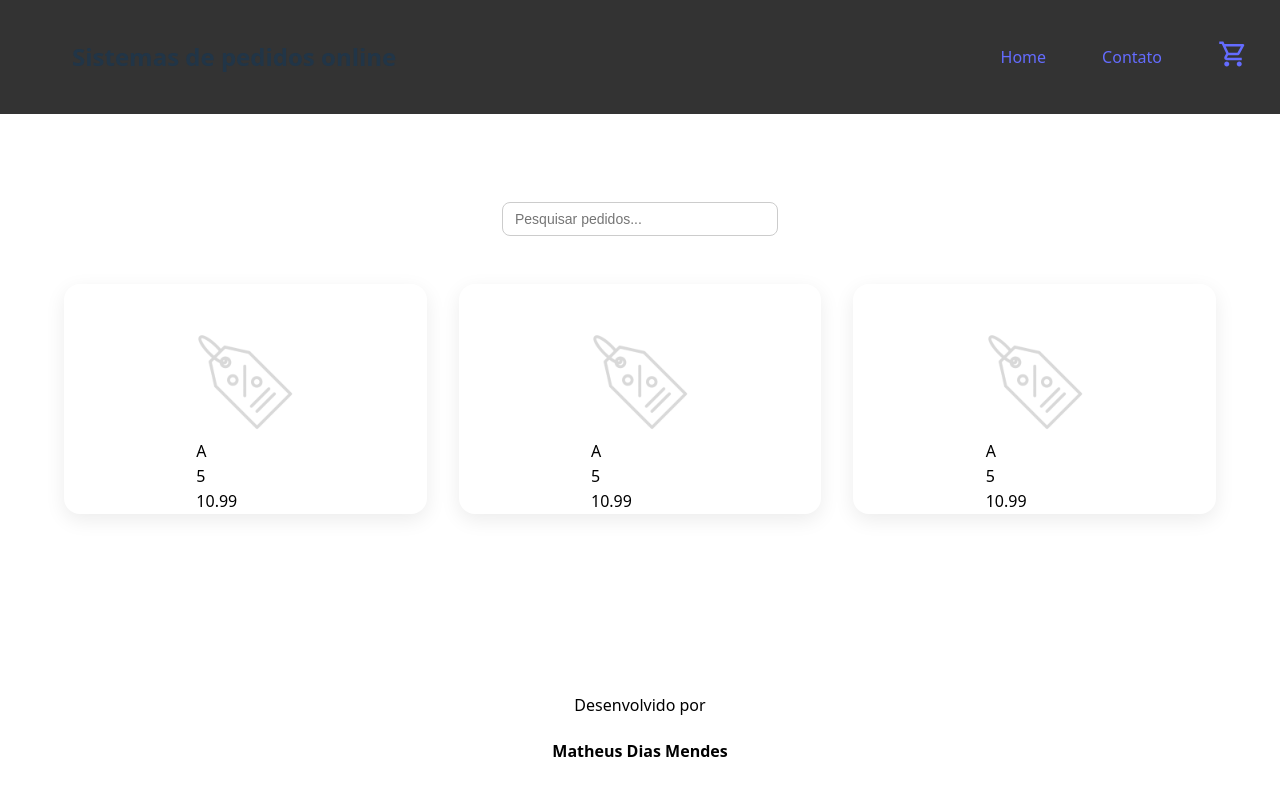
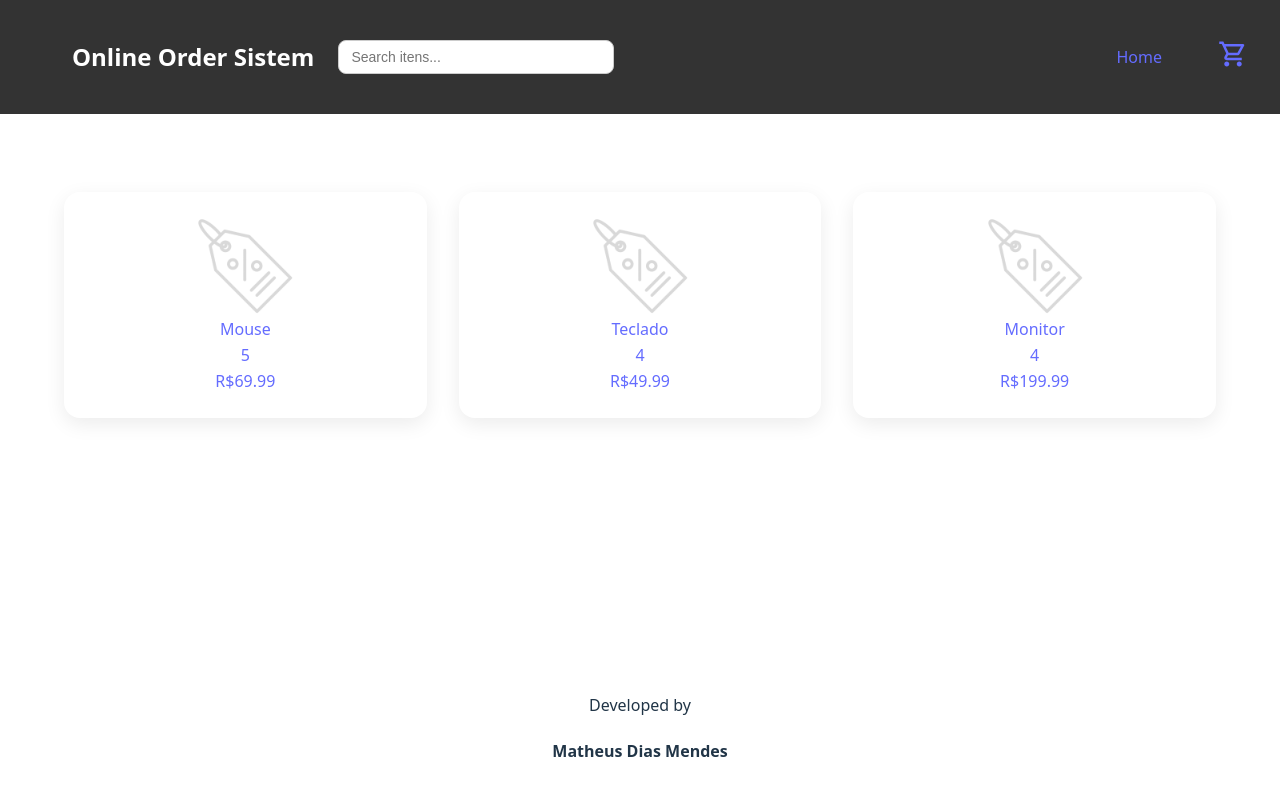
Before and after one commit to mthsz-dm/sistema-de-pedidos-online, a React (Vite) app in the folder frontend/: page / in a window 1280 px wide. Shown: the top 796 px of the page. Built offline with nearby package versions, Linux system fonts and the light colour scheme.

Commit message:
Estruturando pagina de produtos

```diff
--- a/frontend/index.html
+++ b/frontend/index.html
@@ -4,7 +4,7 @@
     <meta charset="UTF-8" />
     <link rel="icon" type="image/svg+xml" href="/desconto.png" />
     <meta name="viewport" content="width=device-width, initial-scale=1.0" />
-    <title>SPO</title>
+    <title>OOS</title>
   </head>
   <body>
     <div id="root"></div>
--- a/frontend/src/App.jsx
+++ b/frontend/src/App.jsx
@@ -13,7 +13,7 @@ function App() {
       <div className="content-wrap">
         <Routes>
           <Route path="/" element={<Home />} />
-          <Route path="/product" element={<Product />} />
+          <Route path="/product/:id" element={<Product />} />
         </Routes>
       </div>
       <Footer />
--- a/frontend/src/assets/css/App.css
+++ b/frontend/src/assets/css/App.css
@@ -7,6 +7,7 @@
 
 .section {
   padding: 3rem 2rem;
+  padding-top: 160px;
 }
 
 .card {
@@ -39,17 +40,5 @@
 }
 
 .card-body p {
-  color: black;
   margin:1px;
 }
-.espaco {
-  padding-top: 170px;
-}
-input {
-  padding: 8px 12px;
-  border: 1px solid #ccc;
-  border-radius: 8px;
-  background-color: white;
-  width: 250px;
-  font-size: 14px;
-}
--- a/frontend/src/assets/css/Footer.css
+++ b/frontend/src/assets/css/Footer.css
@@ -7,8 +7,6 @@
   transform: translateX(-50%);
   padding: 1rem;
   border-radius: 1rem;
-  margin-top: 2rem;
-  color: black;
 }
 
 .footer h5 {
--- a/frontend/src/assets/css/Navbar.css
+++ b/frontend/src/assets/css/Navbar.css
@@ -6,6 +6,7 @@
   top: 0;
   right: 0;
   z-index: 100;
+  color:white
 }
 
 .navbar .container {
@@ -36,3 +37,12 @@
   margin-left: 0;
   margin-right: auto;
 }
+
+input {
+  padding: 8px 12px;
+  border: 1px solid #ccc;
+  border-radius: 8px;
+  background-color: white;
+  width: 250px;
+  font-size: 14px;
+}
--- /dev/null
+++ b/frontend/src/assets/css/Product.css
@@ -0,0 +1,4 @@
+button{
+    margin-bottom: 100px;
+    width: 150px;
+}
--- a/frontend/src/assets/css/index.css
+++ b/frontend/src/assets/css/index.css
@@ -4,7 +4,7 @@
   font-weight: 400;
 
   color-scheme: light dark;
-  color: rgba(255, 255, 255, 0.87);
+  color: rgba(0, 0, 0, 0.87);
   background-color: white;
 
   font-synthesis: none;
--- a/frontend/src/components/Footer.jsx
+++ b/frontend/src/components/Footer.jsx
@@ -3,7 +3,7 @@ import '../assets/css/Footer.css'
 export default function Footer(){
     return(
         <footer className="footer">
-            <p>Desenvolvido por</p>
+            <p>Developed by</p>
             <h4>Matheus Dias Mendes</h4>
         </footer>
     )
--- a/frontend/src/components/Navbar.jsx
+++ b/frontend/src/components/Navbar.jsx
@@ -6,14 +6,14 @@ export default function Navbar(){
         <nav className="navbar">
             <div className='container'>
                 <ul className = 'navbar-nav left'>
-                    <h2>Sistemas de pedidos online</h2>
+                    <h2>Online Order Sistem</h2>
+                    <div className="espaco">
+                        <input type="text" placeholder="Search itens..." />
+                    </div>
                 </ul>
                 <ul className = 'navbar-nav right'>
                     <li className = 'nav-link'>
-                        <a href="">Home</a>
-                    </li>
-                    <li className = 'nav-link'>
-                        <a href="">Contato</a>
+                        <a href="/">Home</a>
                     </li>
                     <li className = 'nav-link'>
                         <a href=""><MdOutlineShoppingCart
--- a/frontend/src/pages/Home.jsx
+++ b/frontend/src/pages/Home.jsx
@@ -1,11 +1,12 @@
 import { useState } from "react";
+import { Link } from "react-router-dom";
 import Img from "../assets/img/desconto.png";
 import "../assets/css/App.css";
 
 const produtos = [
-  { id: 1, nome: "A", valor: 10.99, estrelas: 5 },
-  { id: 2, nome: "A", valor: 10.99, estrelas: 5 },
-  { id: 3, nome: "A", valor: 10.99, estrelas: 5 },
+  { id: 1, name: "Mouse", price: "R$" + 69.99, stars: 5 },
+  { id: 2, name: "Teclado", price: "R$" + 49.99, stars: 4 },
+  { id: 3, name: "Monitor", price: "R$" + 199.99, stars: 4 },
 ].map((s) => ({
   ...s,
 }));
@@ -14,26 +15,24 @@ function Home() {
   return (
     <>
       <div>
-        <div className="espaco">
-          <input type="text" placeholder="Pesquisar pedidos..." />
-        </div>
+        <a href="/product">
           <section className="section">
             <div className="itens-grid">
               {produtos.map((s) => (
+                <Link key={s.id} to={`/product/${s.id}`}>
                 <div className="card">
                   <div className="card-body">
-                  <a href="">
-                    <img src={Img} alt="produto1" width="100px" />
-                    <p>{s.nome}</p>
-                    <p>{s.estrelas}</p>
-                    <p>{s.valor}</p>
-                  </a>
-
+                    <img src={Img} alt="produto" width="100px" />
+                    <p>{s.name}</p>
+                    <p>{s.stars}</p>
+                    <p>{s.price}</p>
                   </div>
                 </div>
+                </Link>
               ))}
             </div>
           </section>
+        </a>
       </div>
     </>
   );
--- a/frontend/src/pages/Product.jsx
+++ b/frontend/src/pages/Product.jsx
@@ -1,14 +1,31 @@
 import { useState } from "react";
-import Navbar from "../components/Navbar.jsx";
-import Footer from "../components/Footer.jsx";
+import Img from "../assets/img/desconto.png";
+import { useParams } from "react-router-dom";
+import '../assets/css/Product.css'
 
-function Product(){
-    return(
-        <>
-         <div>
+const products = [
+  { id: 1, name: "Mouse", price: "R$" + 69.99, stars: 5, description: "" },
+  { id: 2, name: "Teclado", price: "R$" + 49.99, stars: 4, description: "" },
+  { id: 3, name: "Monitor", price: "R$" + 199.99, stars: 4, description: "" },
+];
 
-         </div>
-        </>
-    );
+function Product() {
+  const { id } = useParams();
+  const product = products.find((p) => p.id === Number(id));
+
+  if (!product) return <h2>Produto não encontrado</h2>;
+
+  return (
+    <>
+      <div>
+        <img src={Img} alt={product.name} />
+        <h1>{product.name}</h1>
+        <h2>{product.price}</h2>
+        <p>{"⭐".repeat(product.stars)}</p>
+        <button>Adicionar para carrinho</button>
+        <button>Comprar agora</button>
+      </div>
+    </>
+  );
 }
 export default Product;
```
Lines whose indentation alone changed are shown as unchanged.
